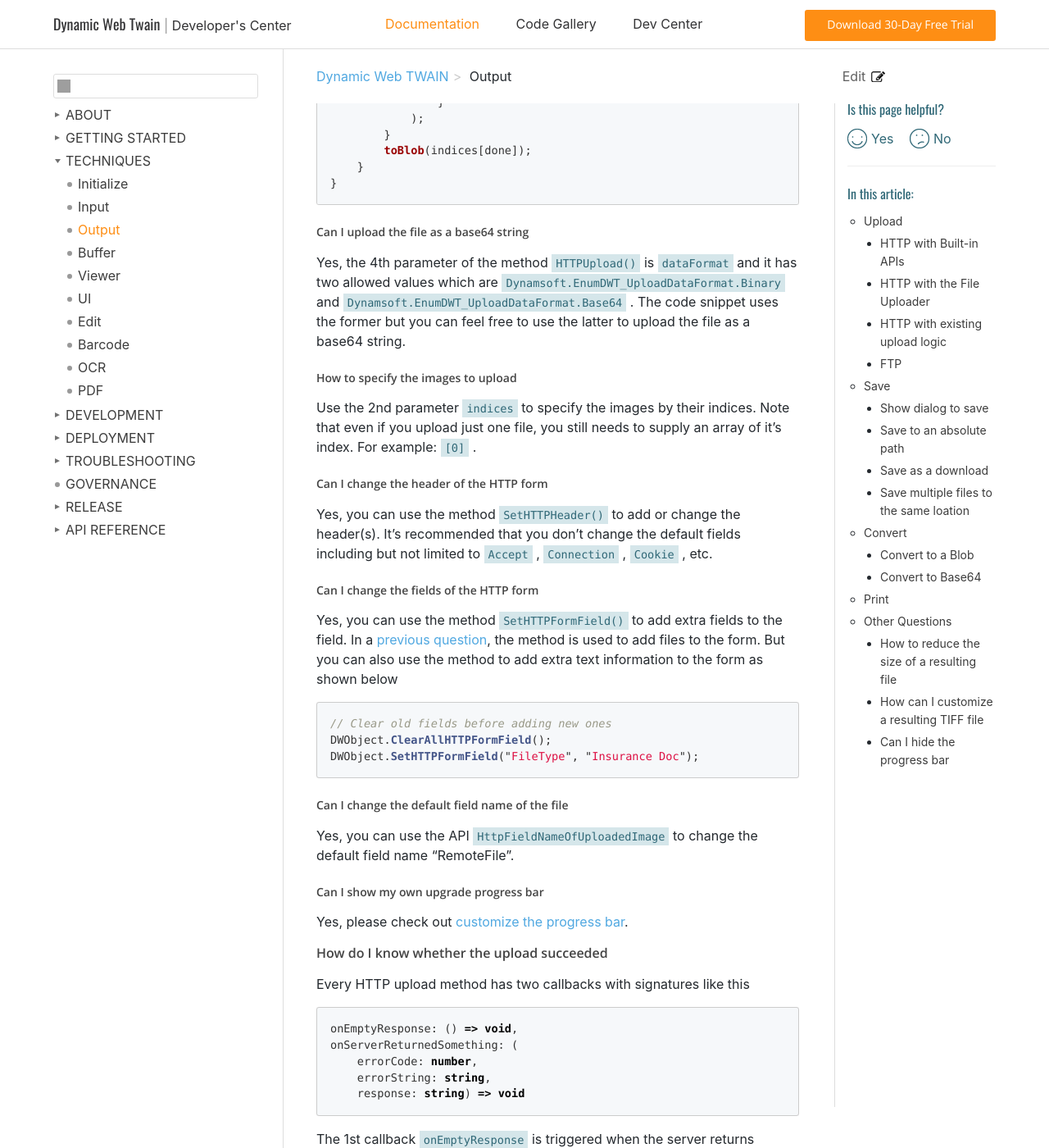
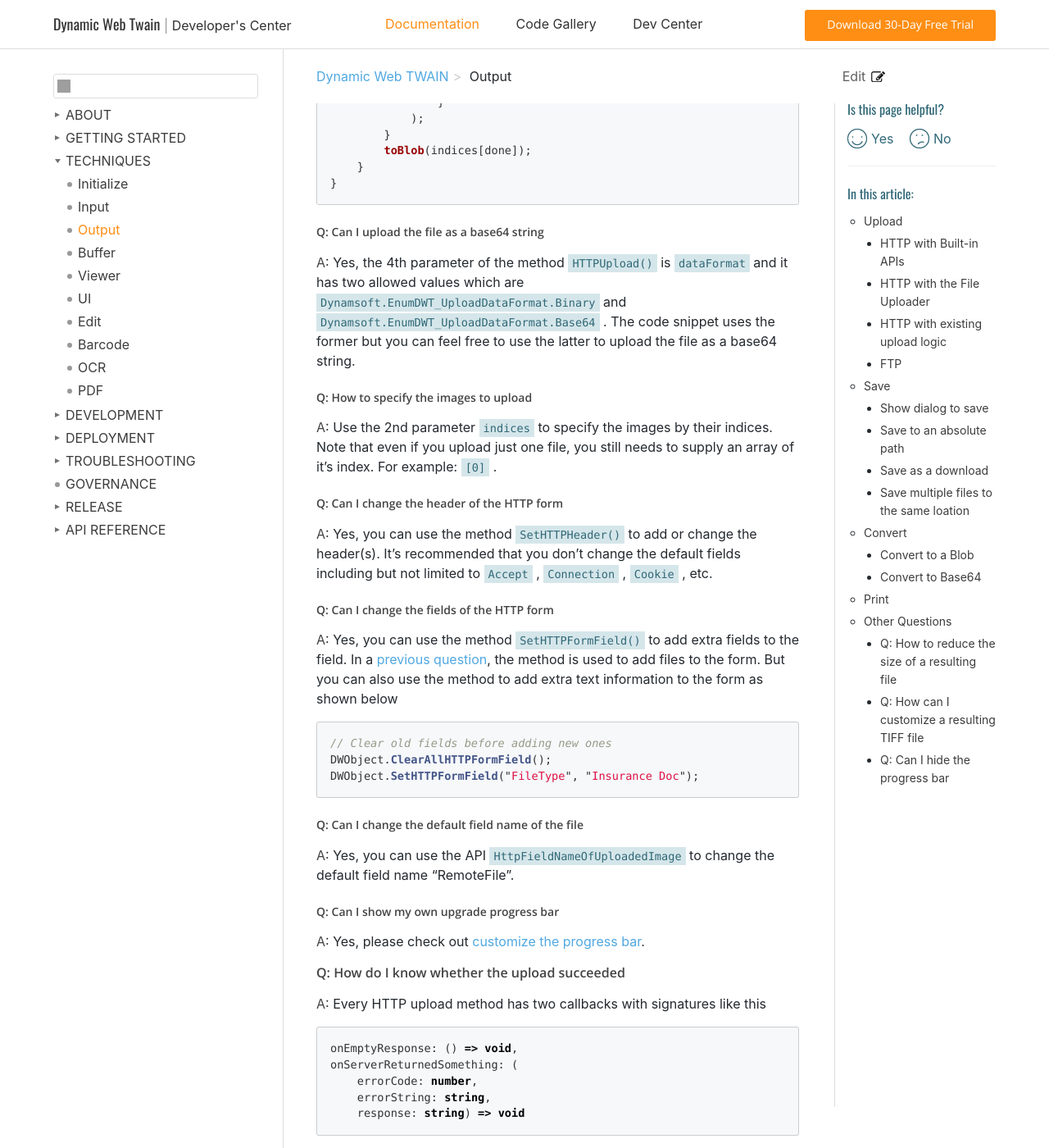
Before and after one commit to ztyyLV/web-twain-docs, a Jekyll site: the page built from indepth/features/output.md, in a window 1280 px wide and 1400 px high, scrolled down 3417 px. Shown: the whole window at 82% size. Built offline with Jekyll 4.4.1, drawn with Linux system fonts in a browser that asks for light colours; comment, search, counter and statistics services are not loaded; some of the changed text lies outside the part shown; grey boxes are pictures that could not be loaded.

Commit message:
reviewing 023

````diff
--- a/indepth/features/output.md
+++ b/indepth/features/output.md
@@ -74,9 +74,9 @@ function getExtension(type) {
 
 #### Questions
 
-##### How is the upload done
+##### Q: How is the upload done
 
-`DWT` does the uploading in a few steps
+**A**: `DWT` does the uploading in a few steps
 
 * Grab the image(s) specified by `indices` ;
 
@@ -87,25 +87,25 @@ function getExtension(type) {
 
 The server-side script specified by `url` is very important, check out [Server-side Scripting]({{site.indepth}}development/serverScript.html) for more information.
 
-##### Is SSL supported
+##### Q: Is SSL supported
 
-Yes, as shown in the following line, you just need to make sure the correct protocol is used
+**A**: Yes, as shown in the following line, you just need to make sure the correct protocol is used
 
 ``` javascript
 var protocol = Dynamsoft.Lib.detect.ssl ? "https://" : "http://"
 ```
 
-##### What file types are supported
+##### Q: What file types are supported
 
-As shown in the above function `getExtension()` , `DWT` supports `BMP` , `JPG` , `TIF` , `PNG` and `PDF` .
+**A**: As shown in the above function `getExtension()` , `DWT` supports `BMP` , `JPG` , `TIF` , `PNG` and `PDF` .
 
-##### Can I upload multiple images as one file
+##### Q: Can I upload multiple images as one file
 
-Yes, the file types `TIF` and `PDF` support multi-page. Make sure you use these two types when trying to upload multiple images as one file.
+**A**: Yes, the file types `TIF` and `PDF` support multi-page. Make sure you use these two types when trying to upload multiple images as one file.
 
-##### Can I upload multiple images as separate files in one go
+##### Q: Can I upload multiple images as separate files in one go
 
-By design, the method `HTTPUpload()` only contains one file. But as it essentially sends an HTTP form to the server, you can attach multiple files in that form using the methods [ `ConvertToBlob()` ]({{site.info}}api/WebTwain_IO.html#converttoblob) and [ `SetHTTPFormField()` ]({{site.info}}api/WebTwain_IO.html#sethttpformfield).
+**A**: By design, the method `HTTPUpload()` only contains one file. But as it essentially sends an HTTP form to the server, you can attach multiple files in that form using the methods [ `ConvertToBlob()` ]({{site.info}}api/WebTwain_IO.html#converttoblob) and [ `SetHTTPFormField()` ]({{site.info}}api/WebTwain_IO.html#sethttpformfield).
 
 Check out the following snippet on how it is done. NOTE that the method `HTTPUpload()` only has 3 parameters as it doesn't need to specify a file anymore.
 
@@ -161,21 +161,21 @@ function uploadSeparateFiles(indices, type) {
 }
 ```
 
-##### Can I upload the file as a base64 string
+##### Q: Can I upload the file as a base64 string
 
-Yes, the 4th parameter of the method `HTTPUpload()` is `dataFormat` and it has two allowed values which are `Dynamsoft.EnumDWT_UploadDataFormat.Binary` and `Dynamsoft.EnumDWT_UploadDataFormat.Base64` . The code snippet uses the former but you can feel free to use the latter to upload the file as a base64 string.
+**A**: Yes, the 4th parameter of the method `HTTPUpload()` is `dataFormat` and it has two allowed values which are `Dynamsoft.EnumDWT_UploadDataFormat.Binary` and `Dynamsoft.EnumDWT_UploadDataFormat.Base64` . The code snippet uses the former but you can feel free to use the latter to upload the file as a base64 string.
 
-##### How to specify the images to upload
+##### Q: How to specify the images to upload
 
-Use the 2nd parameter `indices` to specify the images by their indices. Note that even if you upload just one file, you still needs to supply an array of it's index. For example: `[0]` .
+**A**: Use the 2nd parameter `indices` to specify the images by their indices. Note that even if you upload just one file, you still needs to supply an array of it's index. For example: `[0]` .
 
-##### Can I change the header of the HTTP form
+##### Q: Can I change the header of the HTTP form
 
-Yes, you can use the method [ `SetHTTPHeader()` ]({{site.info}}api/WebTwain_IO.html#sethttpheader) to add or change the header(s). It's recommended that you don't change the default fields including but not limited to `Accept` , `Connection` , `Cookie` , etc.
+**A**: Yes, you can use the method [ `SetHTTPHeader()` ]({{site.info}}api/WebTwain_IO.html#sethttpheader) to add or change the header(s). It's recommended that you don't change the default fields including but not limited to `Accept` , `Connection` , `Cookie` , etc.
 
-##### Can I change the fields of the HTTP form
+##### Q: Can I change the fields of the HTTP form
 
-Yes, you can use the method [ `SetHTTPFormField()` ]({{site.info}}api/WebTwain_IO.html#sethttpformfield) to add extra fields to the field. In a [previous question](#can-i-upload-multiple-images-as-separate-files-in-one-go), the method is used to add files to the form. But you can also use the method to add extra text information to the form as shown below
+**A**: Yes, you can use the method [ `SetHTTPFormField()` ]({{site.info}}api/WebTwain_IO.html#sethttpformfield) to add extra fields to the field. In a [previous question](#can-i-upload-multiple-images-as-separate-files-in-one-go), the method is used to add files to the form. But you can also use the method to add extra text information to the form as shown below
 
 ``` javascript
 // Clear old fields before adding new ones
@@ -183,17 +183,17 @@ DWObject.ClearAllHTTPFormField();
 DWObject.SetHTTPFormField("FileType", "Insurance Doc");
 ```
 
-##### Can I change the default field name of the file
+##### Q: Can I change the default field name of the file
 
-Yes, you can use the API [ `HttpFieldNameOfUploadedImage` ]({{site.info}}api/WebTwain_IO.html#httpfieldnameofuploadedimage) to change the default field name "RemoteFile".
+**A**: Yes, you can use the API [ `HttpFieldNameOfUploadedImage` ]({{site.info}}api/WebTwain_IO.html#httpfieldnameofuploadedimage) to change the default field name "RemoteFile".
 
-##### Can I show my own upgrade progress bar
+##### Q: Can I show my own upgrade progress bar
 
-Yes, please check out [customize the progress bar]({{site.indepth}}ui.html#progress-bar).
+**A**: Yes, please check out [customize the progress bar]({{site.indepth}}ui.html#progress-bar).
 
-#### How do I know whether the upload succeeded
+#### Q: How do I know whether the upload succeeded
 
-Every HTTP upload method has two callbacks with signatures like this
+**A**: Every HTTP upload method has two callbacks with signatures like this
 
 ``` typescript
 onEmptyResponse: () => void,
@@ -209,15 +209,15 @@ Of course, in your own server-side script to accept and process the HTTP Post re
 
 `DWT` also provides an API called [ `HTTPPostResponseString` ]({{site.info}}api/WebTwain_IO.html#httppostresponsestring) which contains `response` but can be read outside of the upload method.
 
-##### Can I limit the size of the uploaded file
+##### Q: Can I limit the size of the uploaded file
 
-Yes, you can set the limit (in bytes) using the API [ `MaxUploadImageSize` ]({{site.info}}api/WebTwain_IO.html#maxuploadimagesize). After that, `DWT` will refuse to perform an upload should the size of the file exceeds the limit.
+**A**: Yes, you can set the limit (in bytes) using the API [ `MaxUploadImageSize` ]({{site.info}}api/WebTwain_IO.html#maxuploadimagesize). After that, `DWT` will refuse to perform an upload should the size of the file exceeds the limit.
 
 > NOTE: the API `MaxUploadImageSize` doesn't limit other fields of the upload. Therefore, if you append a very big string as a field or perhaps a few big Blobs as fiels, they can not be limited.
 
-##### Can I upload a big file in segments
+##### Q: Can I upload a big file in segments
 
-Yes, when the file to upload is huge, you can use the method [ `SetUploadSegment()` ]({{site.info}}api/WebTwain_IO.html#setuploadsegment) to configure a segmented upload operation
+**A**: Yes, when the file to upload is huge, you can use the method [ `SetUploadSegment()` ]({{site.info}}api/WebTwain_IO.html#setuploadsegment) to configure a segmented upload operation
 
 ``` javascript
 // For a file bigger than 1 MB, upload it in 500-KB segments
@@ -226,9 +226,9 @@ DWObject.SetUploadSegment(1, 500);
 
 For segmented upload, the server-side script is quite different. Check out how it is done in C# [here]({{site.indepth}}development/serverscript.html#segmented-upload).
 
-##### What are all the APIs `DWT` provides for HTTP upload
+##### Q: What are all the APIs `DWT` provides for HTTP upload
 
-Apart from the recommended `HTTPUpload()` method and those already mentioned above, `DWT` provides 8 more methods and a few other properties for making a HTTP upload. They are listed below
+**A**: Apart from the recommended `HTTPUpload()` method and those already mentioned above, `DWT` provides 8 more methods and a few other properties for making a HTTP upload. They are listed below
 
 * [ `HTTPUploadThroughPutEx()` ]({{site.info}}api/WebTwain_IO.html#httpuploadthroughputex)
 * [ `HTTPUploadThroughPost()` ]({{site.info}}api/WebTwain_IO.html#httpuploadthroughpost)
@@ -549,9 +549,9 @@ DWObject.ConvertToBase64(
 
 ## Other Questions
 
-### How to reduce the size of a resulting file
+### Q: How to reduce the size of a resulting file
 
-There are a few things that you can try to reduce the size of a resulting file
+**A**: There are a few things that you can try to reduce the size of a resulting file
 
 * Scan in grayscale or black & white instead of RGB;
 * Convert the images to grayscale or black & white before the output, read more [here](#how-to-convert);
@@ -559,12 +559,14 @@ There are a few things that you can try to reduce the size of a resulting file
 * Convert the images to a lower resolution, read more [here](#how-to-set-dpi);
 * [Optional] If the resulting file is in the JPEG format (.jpg) or is a TIF or PDF that is encoded by the JPEG standard, you can set [ `JPEGQuality` ]({{site.info}}api/WebTwain_IO.html#jpegquality) to a lower value.
 
-### How can I customize a resulting TIFF file
+### Q: How can I customize a resulting TIFF file
+
+**A**: There are a few ways
 
 * Change its compression type with [ `TIFFCompressionType` ]({{site.info}}api/WebTwain_IO.html#tiffcompressiontype);
 * Specify whether it is multi-page or single-page with [ `IfTiffMultiPage` ]({{site.info}}api/WebTwain_IO.html#iftiffmultipage);
 * Set TIFF tags with [ `ClearTiffCustomTag()` ]({{site.info}}api/WebTwain_IO.html#cleartiffcustomtag) and [ `SetTiffCustomTag()` ]({{site.info}}api/WebTwain_IO.html#settiffcustomtag);
 
-### Can I hide the progress bar
+### Q: Can I hide the progress bar
 
-Yes, check out [hide the progress bar]({{site.indepth}}ui.html#progress-bar) for more information.
+**A**: Yes, check out [hide the progress bar]({{site.indepth}}ui.html#progress-bar) for more information.
````
